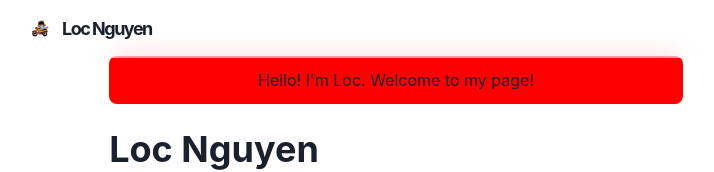
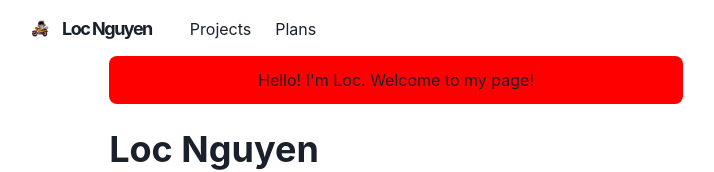
Before and after one commit to Snackme/locng-homepage, a Next.js app: page / in a window 1280 px wide. Shown: the top 172 px of the page, without its empty margins (244-958 px from the left). Built offline with nearby package versions, Linux system fonts and the light colour scheme.

Commit message:
Added hamburgerIcon. Did some scaling Added some links to future sites like Plans, Projects and an About page

```diff
--- a/components/layouts/navbar.js
+++ b/components/layouts/navbar.js
@@ -14,10 +14,10 @@
   IconButton,
   useColorModeValue
 } from '@chakra-ui/react'
-import { HumbuegerIcon } from '@chakra-ui/icons'
+import { HamburgerIcon } from '@chakra-ui/icons'
 
 const LinkItem = ({ href, path, children }) => {
-  const active = path === hrefconst
+  const active = path === href
   const inactiveColor = useColorModeValue('gray200', 'whiteAlpha900')
   return (
     <NextLink href={href}>
@@ -37,12 +37,13 @@
 
   return (
     <Box
+      height="6%"
       position="fixed"
       as="nav"
       w="100%"
       bg={useColorModeValue('#ffffff40', '#20202380')}
       style={{ backdropFilter: 'blur(10px' }}
-      zIndex={1}
+      zIndex={2}
       {...props}
     >
       <Container
@@ -54,12 +55,56 @@
         justify="space-between"
       >
         <Flex align="center" mr={5}>
-          <Heading as="h1" size="lg" letterSpacing={"tighter"}>
-            <Logo/>
+          <Heading as="h1" size="lg" letterSpacing={'tighter'}>
+            <Logo />
           </Heading>
-
         </Flex>
 
+        <Stack
+          direction={{ base: 'column', md: 'row' }}
+          display={{ base: 'none', md: 'flex' }}
+          width={{ base: 'full', md: 'auto' }}
+          alignItems="center"
+          flexGrow={1}
+          mt={{ base: 4, nmd: 0 }}
+        >
+          <LinkItem href="/works" path={path}>
+            Projects
+          </LinkItem>
+          <LinkItem href="/posts" path={path}>
+            Plans
+          </LinkItem>
+        </Stack>
+
+        <Box flex={1} align="right">
+          <Box ml={2} display={{ base: 'inline-block', md: 'none' }}>
+            <Menu>
+              <MenuButton
+                as={IconButton}
+                icon={<HamburgerIcon />}
+                variant="outline"
+                aria-label="Options"
+              ></MenuButton>
+              <MenuList>
+                <NextLink href="/" passHref>
+                  <MenuItem as={Link}>About</MenuItem>
+                </NextLink>
+
+                <NextLink href="/projects" passHref>
+                  <MenuItem as={Link}>Projects</MenuItem>
+                </NextLink>
+
+                <NextLink href="/plans" passHref>
+                  <MenuItem as={Link}>Plans</MenuItem>
+                </NextLink>
+
+                <NextLink href="/contact" passHref>
+                  <MenuItem as={Link}>Contact</MenuItem>
+                </NextLink>
+              </MenuList>
+            </Menu>
+          </Box>
+        </Box>
       </Container>
     </Box>
   )
--- a/components/logo.js
+++ b/components/logo.js
@@ -4,7 +4,7 @@
 import styled from '@emotion/styled'
 
 const LogoBox = styled.span`
-  font-weight: BeforeUnloadEvent;
+  font-weight: bold;
   font-size: 18px;
   display: inline-flex;
   align-items:center;
@@ -28,8 +28,9 @@
             color={useColorModeValue('gray.800', 'whiteaAlpha.900')}
             fontFamily="M PLUS Rounded 1c"
             fontWeight="bold"
-            ml={3}>
-            Loc Nguyen
+            ml={3}
+            >
+              Loc Nguyen
           </Text>
         </LogoBox>
       </a>
--- a/pages/index.js
+++ b/pages/index.js
@@ -1,4 +1,5 @@
 import { Container, Box, Heading } from '@chakra-ui/react'
+
 
 const Page = () => {
   return (
```
Also changed, not shown: components/layouts/main.js (+10 -6 lines).
